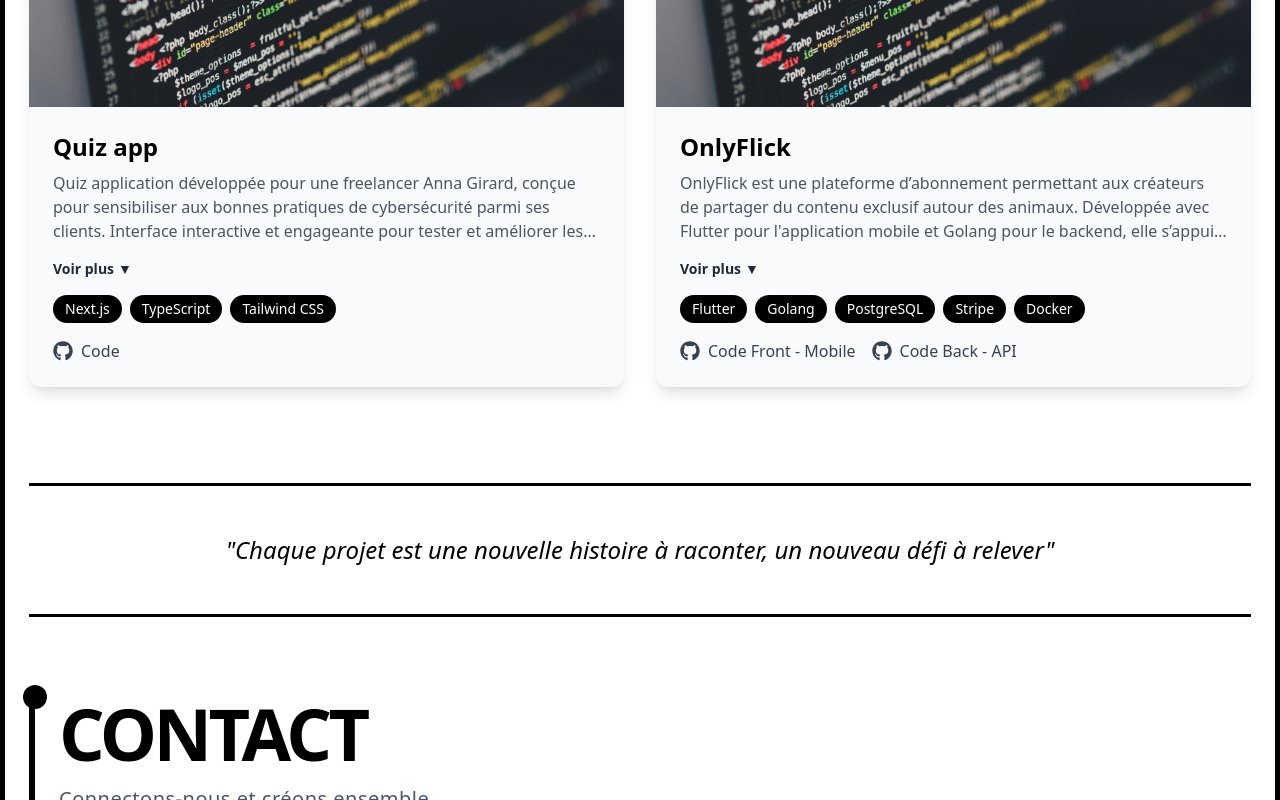
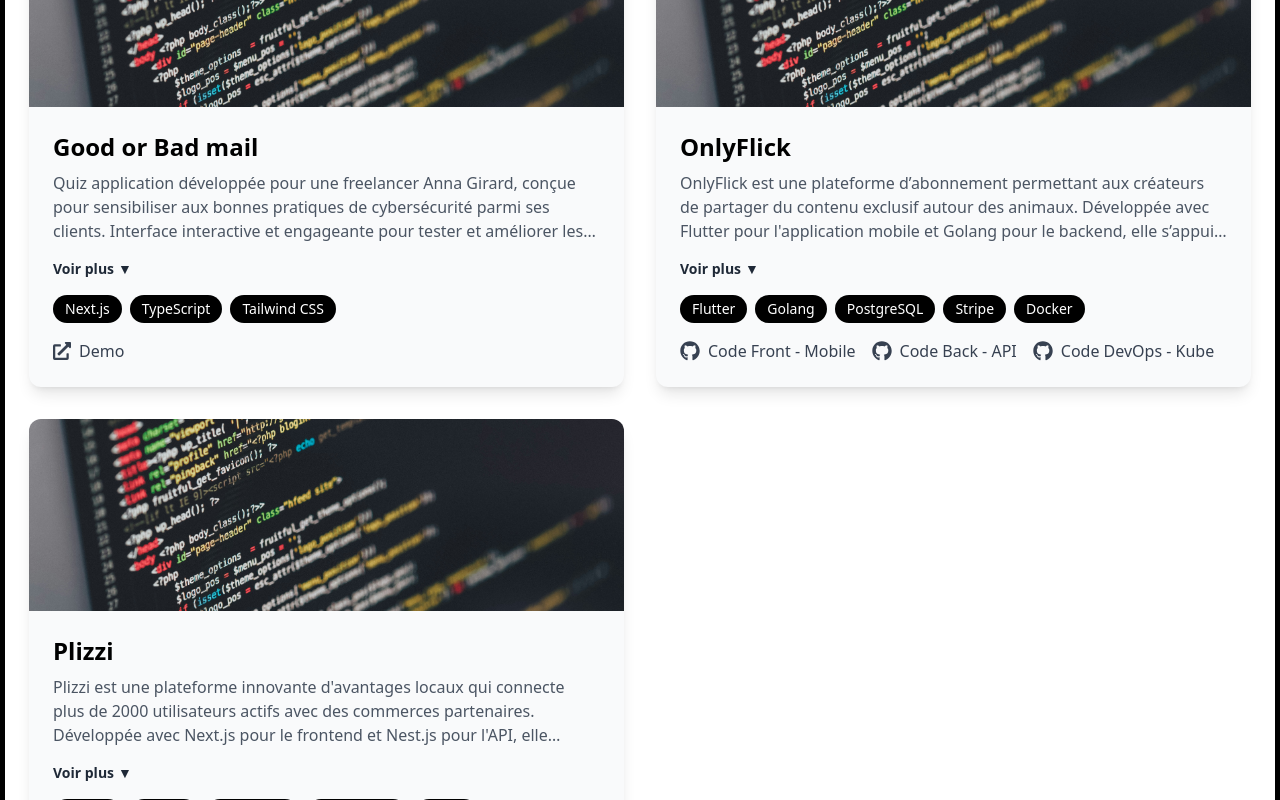
Before and after one commit to anthonyvouin/landingpage, a Next.js app: page / in a window 1280 px wide. Shown: the part 4980-5780 px from the top of the page. Built offline with nearby package versions, Linux system fonts and the light colour scheme.

Commit message:
Update Projects.tsx

```diff
--- a/app/components/Projects.tsx
+++ b/app/components/Projects.tsx
@@ -26,13 +26,12 @@
     ],
   },
   {
-    title: "Quiz app",
+    title: "Good or Bad mail",
     description: "Quiz application développée pour une freelancer Anna Girard, conçue pour sensibiliser aux bonnes pratiques de cybersécurité parmi ses clients. Interface interactive et engageante pour tester et améliorer les connaissances sur les bonnes pratiques de cybersécurité.",
     technologies: ["Next.js", "TypeScript", "Tailwind CSS"],
     image: "/code.jpg",
-    github: [
-      { url: "https://github.com/anthonyvouin/quiz"}
-    ],
+    github: [],
+    site: "https://goodorbadmail.com"
   },
   {
     title: "OnlyFlick",
@@ -42,7 +41,17 @@
     github: [
       { url: "https://github.com/anthonyvouin/pec2-frontend" , label: "Front - Mobile"},
       { url: "https://github.com/anthonyvouin/pec2-backend/" , label: "Back - API"},
+      { url: "https://github.com/anthonyvouin/pec2-kube", label: "DevOps - Kube"}
     ],
+    site: ""
+  },
+  {
+    title: "Plizzi",
+    description: "Plizzi est une plateforme innovante d'avantages locaux qui connecte plus de 2000 utilisateurs actifs avec des commerces partenaires. Développée avec Next.js pour le frontend et Nest.js pour l'API, elle permet aux utilisateurs de découvrir et profiter de réductions exclusives autour d'eux. La plateforme intègre un système de géolocalisation, de récompenses par jetons, et propose différentes formules d'abonnement (Solo, Duo, Famille). L'interface est moderne et intuitive, optimisée pour une expérience utilisateur fluide tant sur mobile que sur desktop.",
+    technologies: ["Next.js", "Nest.js", "TypeScript", "PostgreSQL", "Stripe"],
+    image: "/code.jpg",
+    github: [],
+    site: "https://www.plizzi.fr"
   }
 
 ];
```
